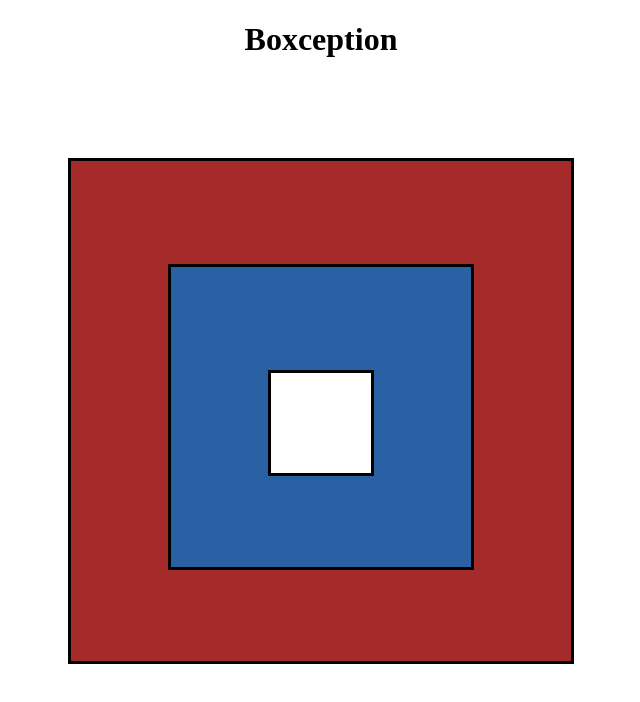
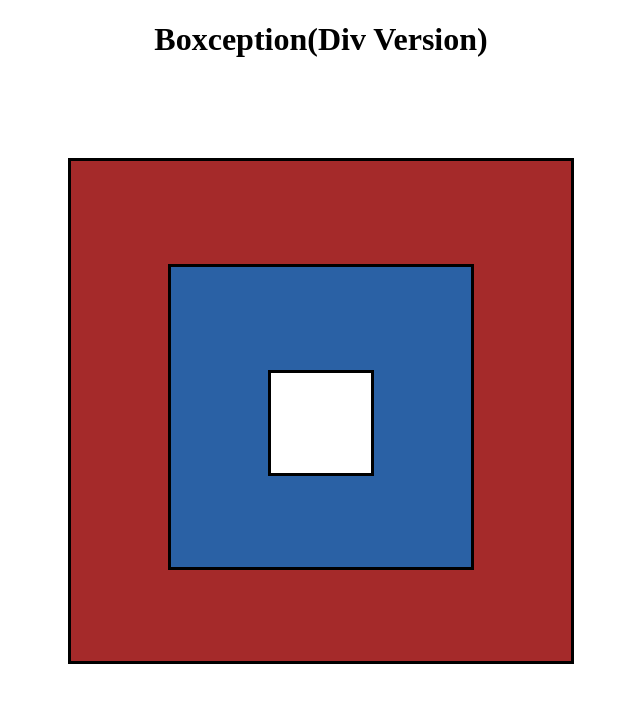
Before and after one commit to AshlynBarrera/Boxception, a plain HTML site: page index.html in a window 1280 px wide. Shown: the whole page, without its empty margins (319-959 px from the left). Drawn offline with Linux system fonts and the light colour scheme.

Commit message:
modifications made to index.html

```diff
--- a/index.html
+++ b/index.html
@@ -10,7 +10,7 @@
     <title>Document</title>
 </head>
 <body>
-    <h1>Boxception</h1>
+    <h1>Boxception(Div Version)</h1>
 
     <div id="box-out"></div>
     <div id="box-middle"></div>
```
